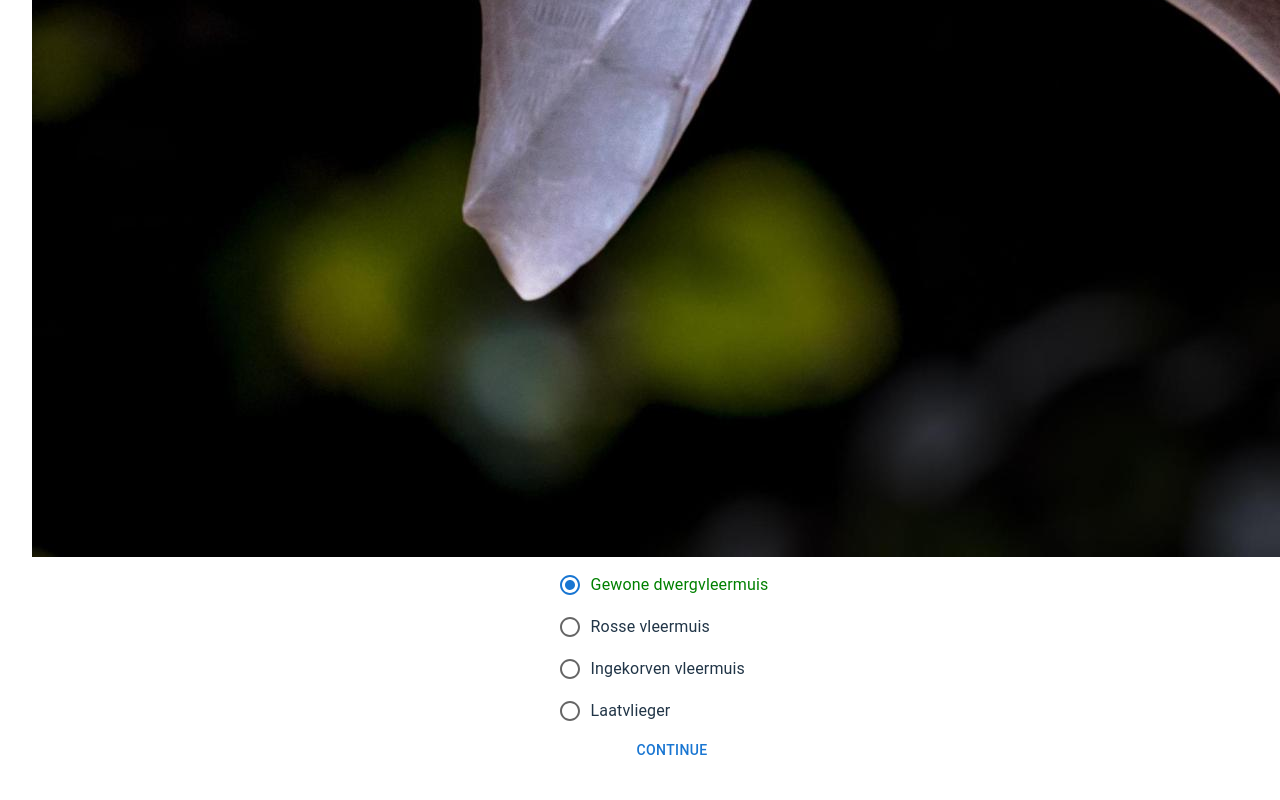
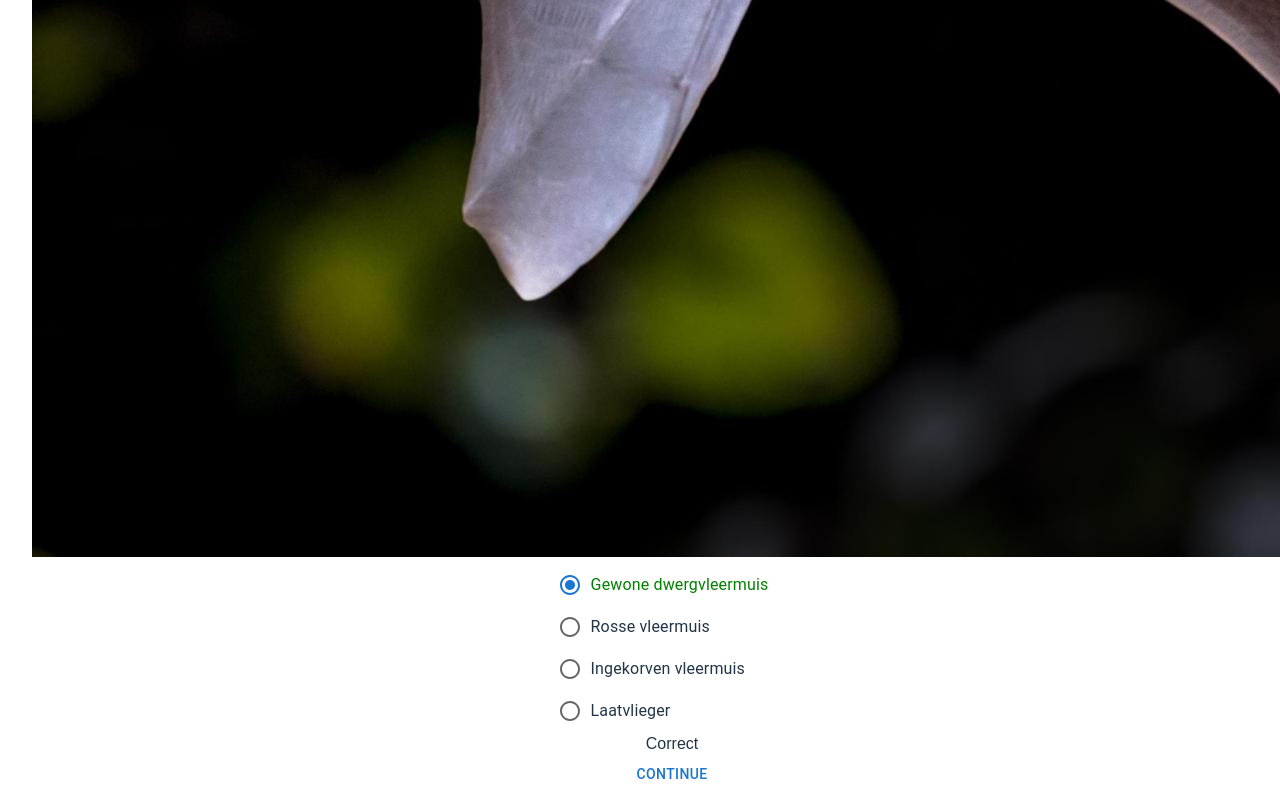
Before and after one commit to jodie-glantzlen/bat-quiz, a React (Vite) app in the folder frontend/: page /game in a window 1280 px wide. Both pictures are taken after a click on the label "Gewone dwergvleermuis". Shown: the part 1085-1885 px from the top of the page. Built offline with nearby package versions, Linux system fonts and the light colour scheme.

Commit message:
Add Correct/Wrong feedback

```diff
--- a/frontend/src/components/QuestionCard.tsx
+++ b/frontend/src/components/QuestionCard.tsx
@@ -5,16 +5,16 @@ function QuestionCard({ question, selectedOption, onSelect }: QuestionCardProps)
 
   const handleChange = (e: InputChangeEvent): void => {
     if (!selectedOption) {
-      onSelect(e.target.value)
+      onSelect(e.target.value);
     }
-  }
+  };
 
   const getOptionClass = (option: string): string => {
-    if (!selectedOption) return "option"
-    if (option === question.answer) return "option correct"
-    if (option === selectedOption && option !== question.answer) return "option wrong"
-    return "option"
-  }
+    if (!selectedOption) return "option";
+    if (option === question.answer) return "option correct";
+    if (option === selectedOption && option !== question.answer) return "option wrong";
+    return "option";
+  };
 
   return (
     <div>
@@ -25,13 +25,22 @@ function QuestionCard({ question, selectedOption, onSelect }: QuestionCardProps)
             <FormControlLabel
               key={o}
               value={o}
-              control={<Radio/>}
+              control={<Radio />}
               label={o}
               className={getOptionClass(o)}
             />
           ))}
         </RadioGroup>
       </FormControl>
+      {
+        selectedOption && (
+          <div>
+            {
+              selectedOption === question.answer ? "Correct" : "Wrong"
+            }
+          </div>
+        )
+      }
     </div>
   );
 }
```
